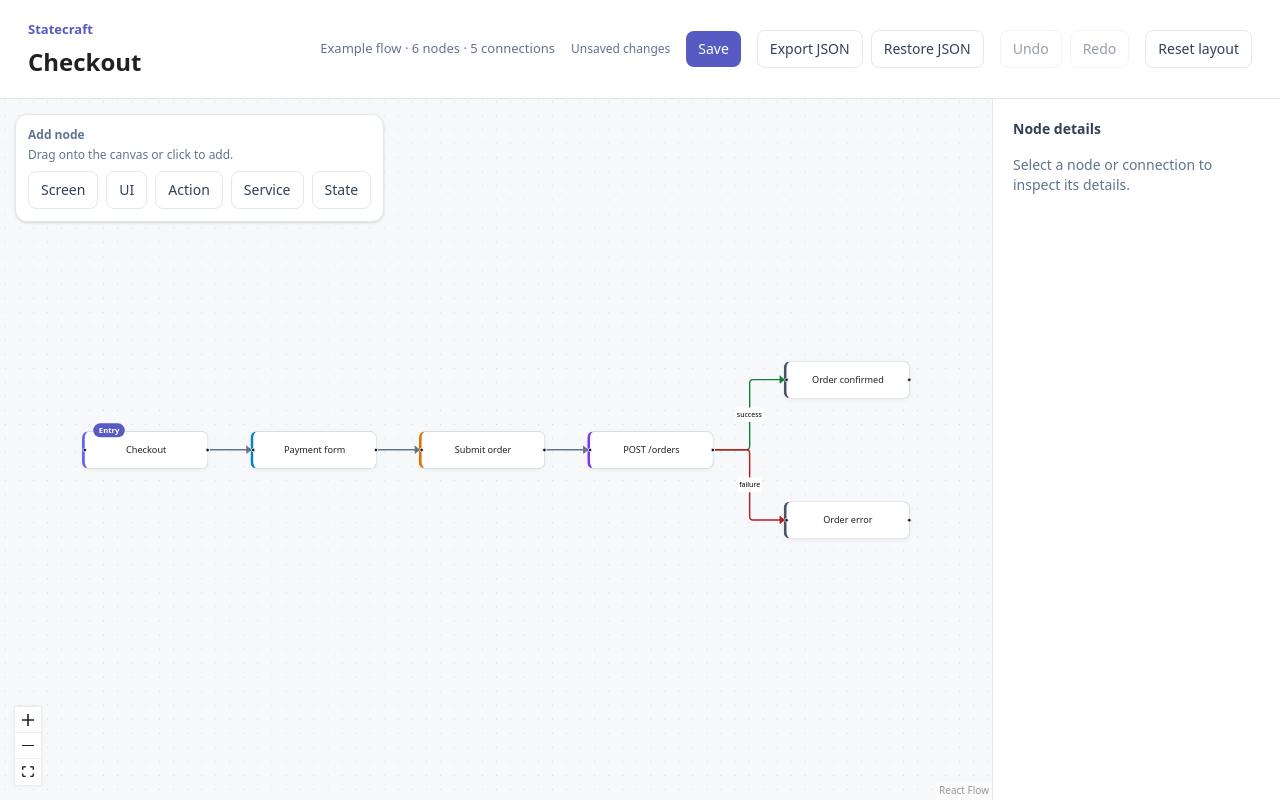
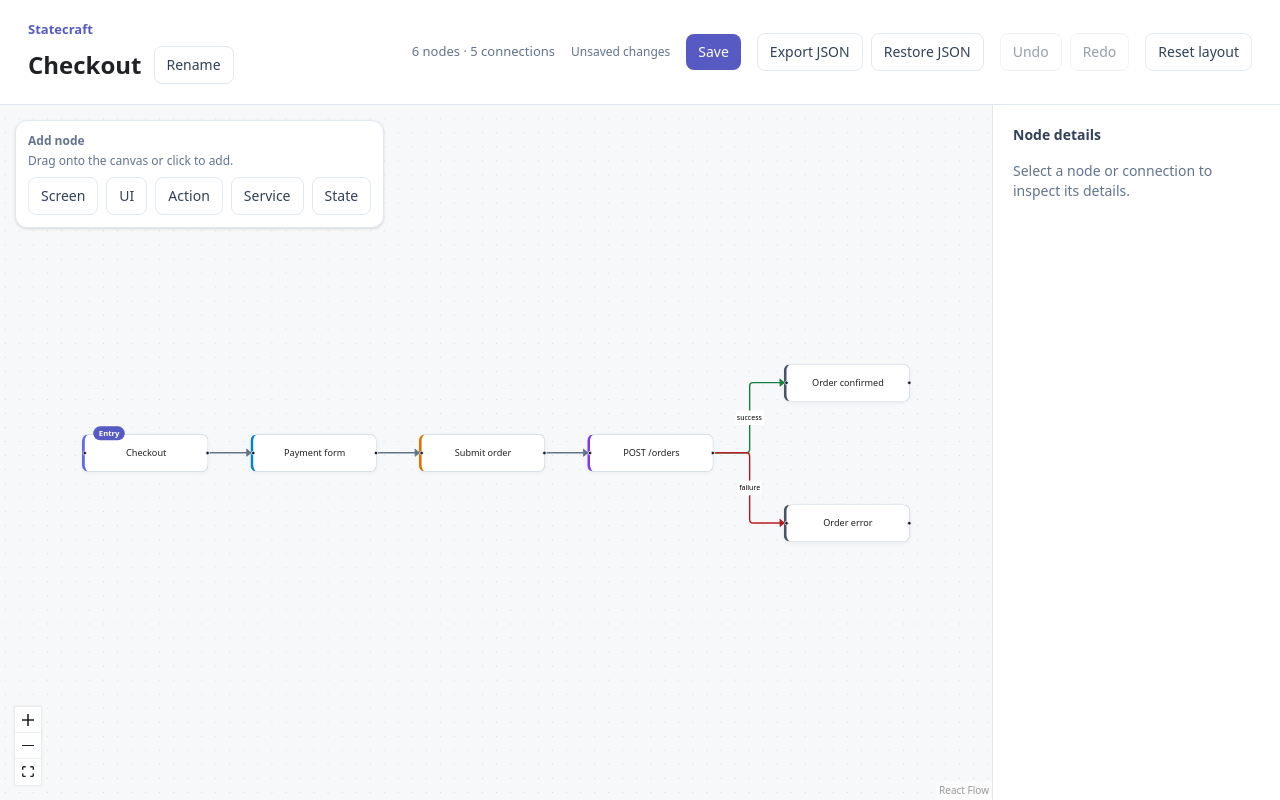
Before and after one commit to NicolasMilliard/statecraft, a React (Vite) app in the folder apps/web/: page / in a window 1280 px wide. Built offline with nearby package versions, Linux system fonts and the light colour scheme.

Commit message:
feat(web): rename the current flow

```diff
--- a/apps/web/src/App.tsx
+++ b/apps/web/src/App.tsx
@@ -2,6 +2,7 @@ import { useState } from 'react';
 import type { CanvasSelection } from './canvas/canvas-selection';
 import { FlowCanvas } from './canvas/FlowCanvas';
 import { FlowFileActions } from './editor/FlowFileActions';
+import { FlowNameEditor } from './editor/FlowNameEditor';
 import { useFlowEditor } from './editor/use-flow-editor';
 import { checkoutFlow, checkoutLayout } from './examples/checkout';
 import { EdgeInspector } from './inspector/EdgeInspector';
@@ -14,6 +15,7 @@ export default function App() {
     layout,
     addNode,
     connectNodes,
+    renameFlow,
     renameNode,
     setEntryNode,
     setEdgeKind,
@@ -89,13 +91,16 @@ export default function App() {
       <header className="flex flex-wrap items-center justify-between gap-4 border-b border-slate-200 bg-white px-7 py-5">
         <div>
           <p className="mb-1.5 text-[13px] font-bold text-brand">Statecraft</p>
-          <h1 className="text-2xl font-bold">{flow.name}</h1>
+          <FlowNameEditor
+            key={`${flow.id}:${flow.name}`}
+            name={flow.name}
+            onRename={renameFlow}
+          />
         </div>
 
         <div className="flex flex-wrap items-center gap-4">
           <p className="text-[13px] text-slate-500">
-            Example flow · {flow.nodes.length} nodes · {flow.edges.length}{' '}
-            connections
+            {flow.nodes.length} nodes · {flow.edges.length} connections
           </p>
 
           <p role="status" className="text-xs text-slate-500">
--- /dev/null
+++ b/apps/web/src/editor/FlowNameEditor.tsx
@@ -0,0 +1,106 @@
+import { useId, useState } from 'react';
+
+interface FlowNameEditorProps {
+  readonly name: string;
+  readonly onRename: (name: string) => void;
+}
+
+export function FlowNameEditor({ name, onRename }: FlowNameEditorProps) {
+  const inputId = useId();
+  const [isEditing, setIsEditing] = useState(false);
+  const [draftName, setDraftName] = useState(name);
+
+  const normalizedName = draftName.trim();
+  const isValid = normalizedName.length > 0;
+  const canApply = isValid && normalizedName !== name;
+
+  if (!isEditing) {
+    return (
+      <div className="flex flex-wrap items-center gap-3">
+        <h1 className="text-2xl font-bold wrap-anywhere">{name}</h1>
+
+        <button
+          type="button"
+          aria-label="Rename flow"
+          onClick={() => {
+            setDraftName(name);
+            setIsEditing(true);
+          }}
+          className="cursor-pointer rounded-lg border border-slate-200 px-3 py-2 text-sm font-medium text-slate-700 hover:bg-slate-50 focus-visible:outline-2 focus-visible:outline-offset-2 focus-visible:outline-brand"
+        >
+          Rename
+        </button>
+      </div>
+    );
+  }
+
+  return (
+    <form
+      className="w-full max-w-md"
+      onSubmit={(event) => {
+        event.preventDefault();
+
+        if (!canApply) {
+          return;
+        }
+
+        onRename(normalizedName);
+        setIsEditing(false);
+      }}
+      onKeyDown={(event) => {
+        if (event.key === 'Escape') {
+          event.preventDefault();
+          setIsEditing(false);
+        }
+      }}
+    >
+      <label
+        htmlFor={inputId}
+        className="block text-sm font-medium text-slate-700"
+      >
+        Flow name
+      </label>
+
+      <input
+        id={inputId}
+        name="flowName"
+        type="text"
+        autoComplete="off"
+        autoFocus
+        value={draftName}
+        onChange={(event) => setDraftName(event.target.value)}
+        aria-invalid={!isValid}
+        aria-describedby={!isValid ? `${inputId}-error` : undefined}
+        className="mt-2 w-full rounded-lg border border-slate-300 px-3 py-2 text-sm focus-visible:outline-2 focus-visible:outline-offset-2 focus-visible:outline-brand"
+      />
+
+      {!isValid && (
+        <p
+          id={`${inputId}-error`}
+          role="alert"
+          className="mt-2 text-sm text-red-700"
+        >
+          Name cannot be empty.
+        </p>
+      )}
+
+      <div className="mt-3 flex gap-2">
+        <button
+          type="submit"
+          disabled={!canApply}
+          className="cursor-pointer rounded-lg bg-brand px-3 py-2 text-sm font-medium text-white hover:opacity-90 focus-visible:outline-2 focus-visible:outline-offset-2 focus-visible:outline-brand disabled:cursor-not-allowed disabled:opacity-50"
+        >
+          Apply
+        </button>
+
+        <button
+          type="button"
+          onClick={() => setIsEditing(false)}
+          className="cursor-pointer rounded-lg border border-slate-200 px-3 py-2 text-sm font-medium text-slate-700 hover:bg-slate-50 focus-visible:outline-2 focus-visible:outline-offset-2 focus-visible:outline-brand"
+        >
+          Cancel
+        </button>
+      </div>
+    </form>
+  );
+}
--- a/apps/web/src/editor/use-flow-editor.ts
+++ b/apps/web/src/editor/use-flow-editor.ts
@@ -143,6 +143,28 @@ export function useFlowEditor(initialFlow: Flow, initialLayout: FlowLayout) {
     },
     [setEditor],
   );
+
+  function renameFlow(name: string) {
+    const normalizedName = name.trim();
+
+    if (normalizedName.length === 0) {
+      return;
+    }
+
+    setEditor((current) => {
+      if (current.flow.name === normalizedName) {
+        return current;
+      }
+
+      return {
+        ...current,
+        flow: {
+          ...current.flow,
+          name: normalizedName,
+        },
+      };
+    });
+  }
 
   function renameNode(nodeId: string, label: string) {
     const normalizedLabel = label.trim();
@@ -311,6 +333,7 @@ export function useFlowEditor(initialFlow: Flow, initialLayout: FlowLayout) {
     layout: editor.layout,
     addNode,
     connectNodes,
+    renameFlow,
     renameNode,
     setEntryNode,
     setEdgeKind,
```
